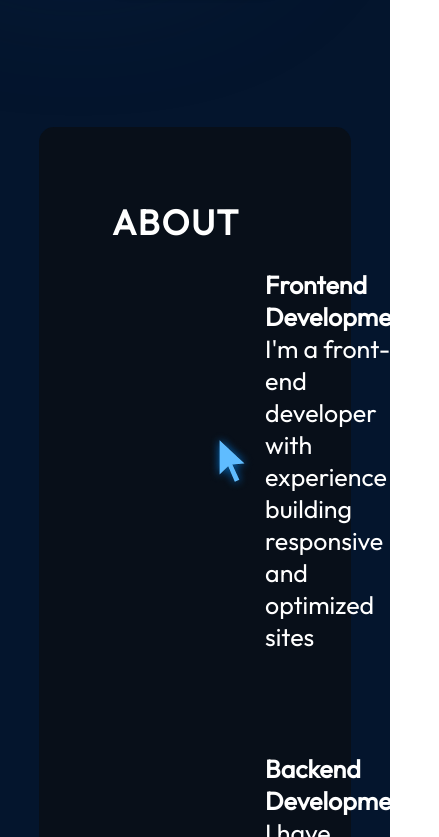
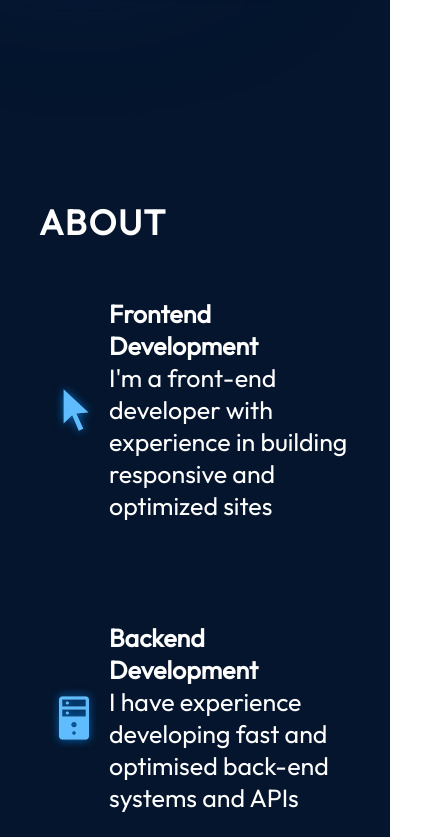
Before and after one commit to Supuni007/Portfolio, a React (Vite) app: page / in a window 390 px wide. Shown: the part 847-1684 px from the top of the page, 439 px wide, since content can reach past the window. Built offline with nearby package versions, Linux system fonts and the light colour scheme.

Commit message:
Make about section responsive

```diff
--- a/src/components/About/About.jsx
+++ b/src/components/About/About.jsx
@@ -5,7 +5,7 @@
 
 export const About = () => {
     return (
-        <section className={styles.container}>
+        <section className={styles.container} id="about">
             <h2 className={styles.title}>About</h2>
             <div className={styles.content}>
                 <img src={getImageUrl("about/aboutImage.png")} alt="Me sitting with a laptop" className={styles.aboutImage}></img>
--- a/src/components/About/About.module.css
+++ b/src/components/About/About.module.css
@@ -61,3 +61,28 @@
 .aboutItem p {
     font-size: 25px;
 }
+
+@media screen and (max-width: 830px) {
+    .container {
+        background-color: transparent;
+        padding-left: 0;
+        padding-right: 0;
+    }
+
+    .content {
+        flex-direction: column;
+    }
+
+    .aboutImage {
+        display: none;
+    }
+
+    .aboutItems {
+        margin-top: 29px;
+    }
+
+    .aboutItem {
+        padding-left: 0;
+        padding-right: 0;
+    }
+}
--- a/src/index.css
+++ b/src/index.css
@@ -5,3 +5,7 @@
     padding: 0;
     font-family: "outfit", Arial, Helvetica, sans-serif;
 }
+
+html {
+    scroll-behavior: smooth;
+}
```
